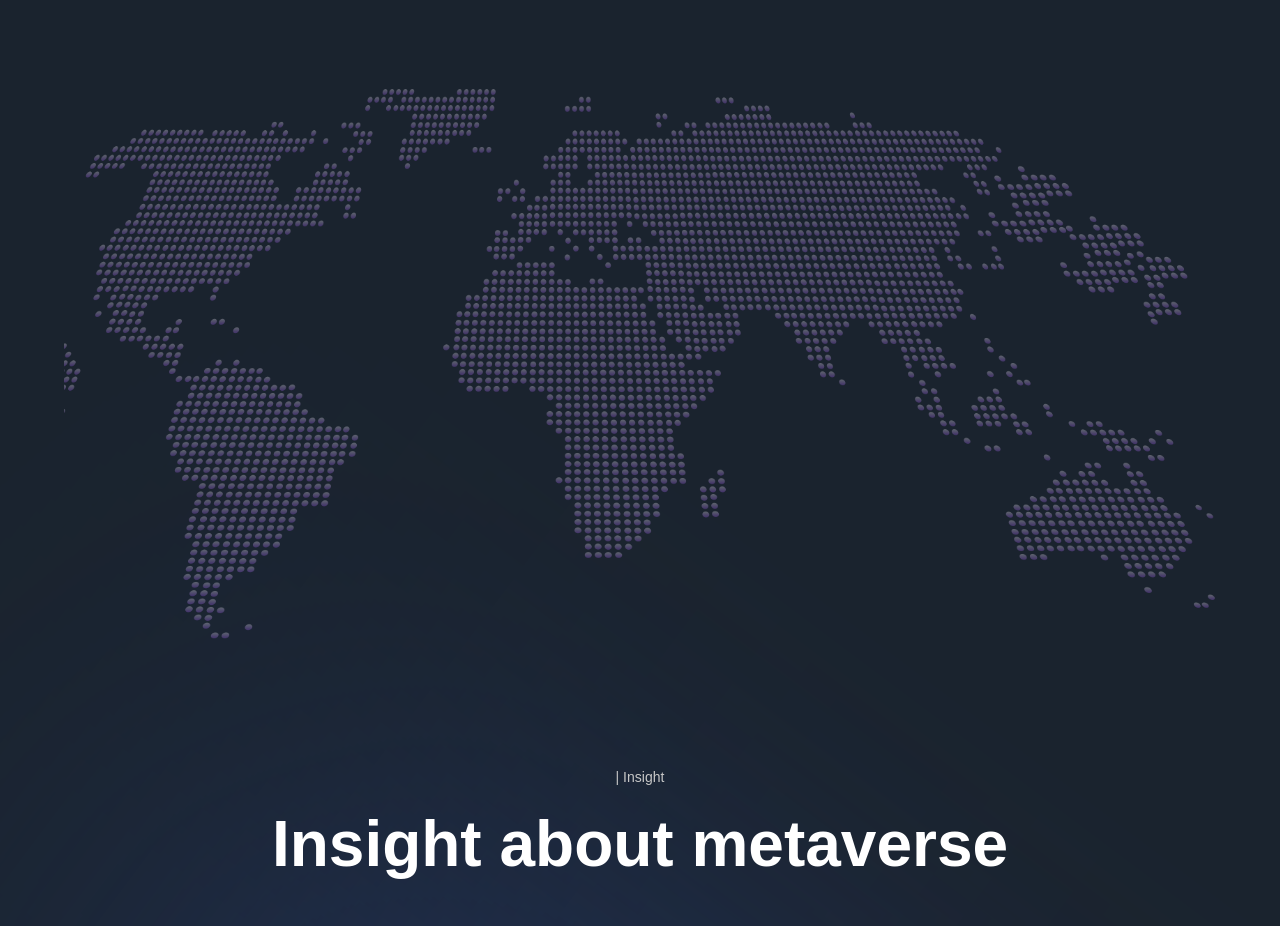
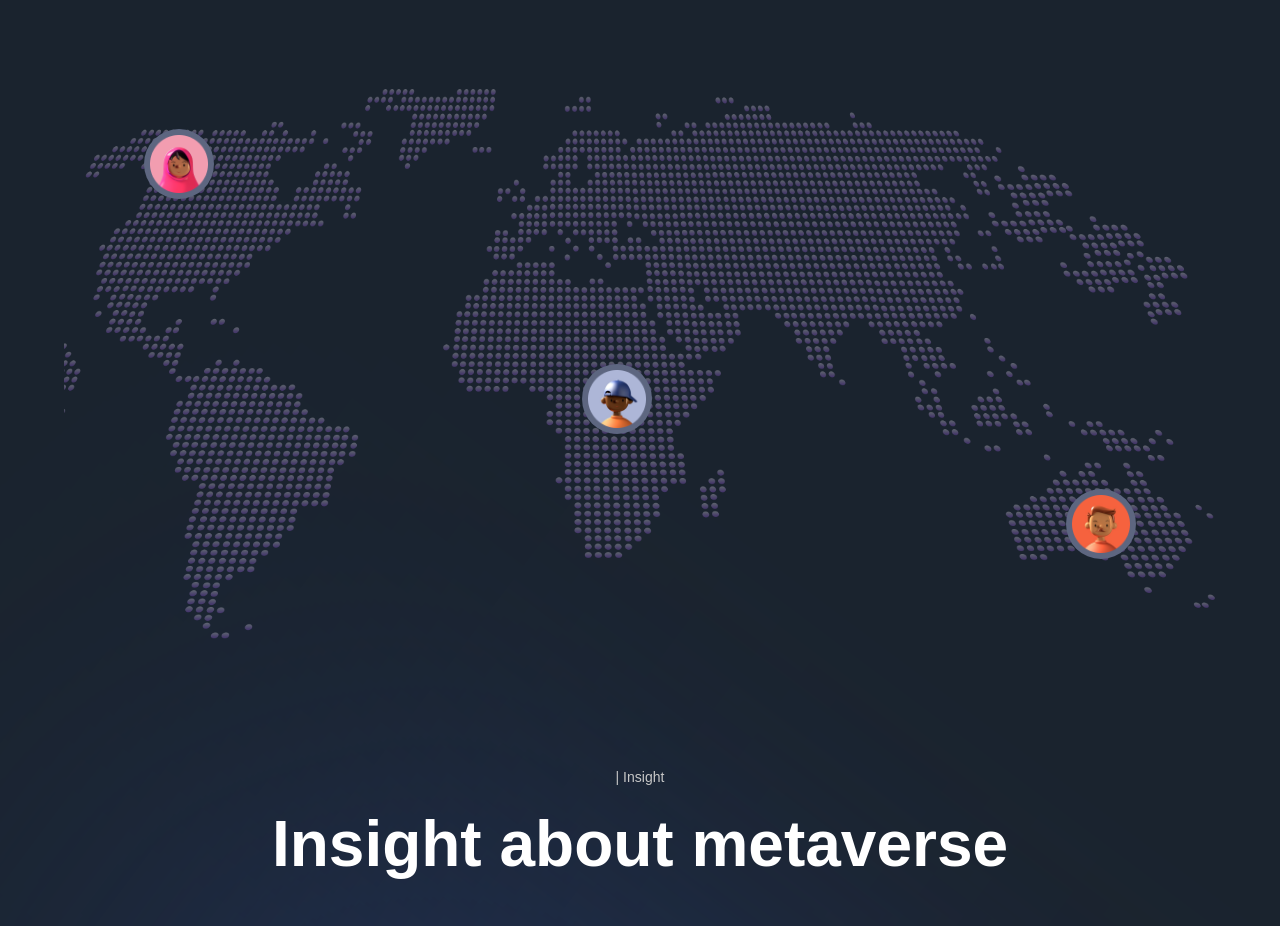
Before and after one commit to pronoia9/metaverse-madness, a Next.js app: page / in a window 1280 px wide. Shown: the part 4420-5346 px from the top of the page. Built offline with nearby package versions, Linux system fonts and the light colour scheme.

Commit message:
add people images

```diff
--- a/sections/World.jsx
+++ b/sections/World.jsx
@@ -22,6 +22,18 @@
 
       <motion.div className='relative mt-[68px] flex w-full h-[550px]' variants={fadeIn('up', 'tween', 0.3, 1)}>
         <img className='w-full h-full object-cover' src='/map.png' alt='map' />
+
+        <div className='absolute bottom-20 right-20 w-[70px] h-[70px] p-[6px] rounded-full bg-[#5D6680]'>
+          <img className='w-full h-full' src='people-01.png' alt='people' />
+        </div>
+
+        <div className='absolute top-10 left-20 w-[70px] h-[70px] p-[6px] rounded-full bg-[#5D6680]'>
+          <img className='w-full h-full' src='/people-02.png' alt='people' />
+        </div>
+
+        <div className='absolute top-1/2 left-[45%] w-[70px] h-[70px] p-[6px] rounded-full bg-[#5D6680]'>
+          <img className='w-full h-full' src='people-03.png' alt='people' />
+        </div>
       </motion.div>
     </motion.div>
   </section>
```
